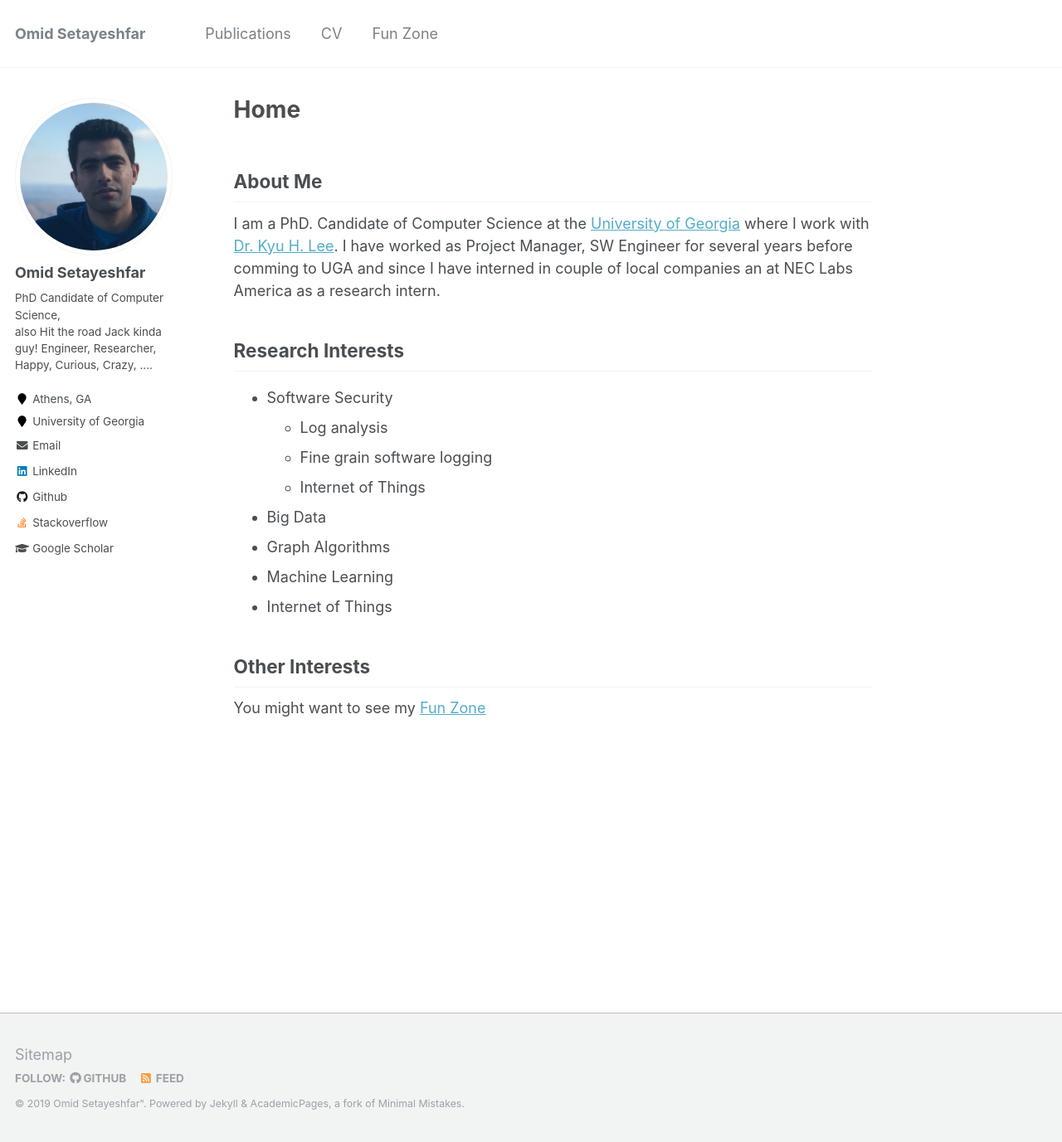
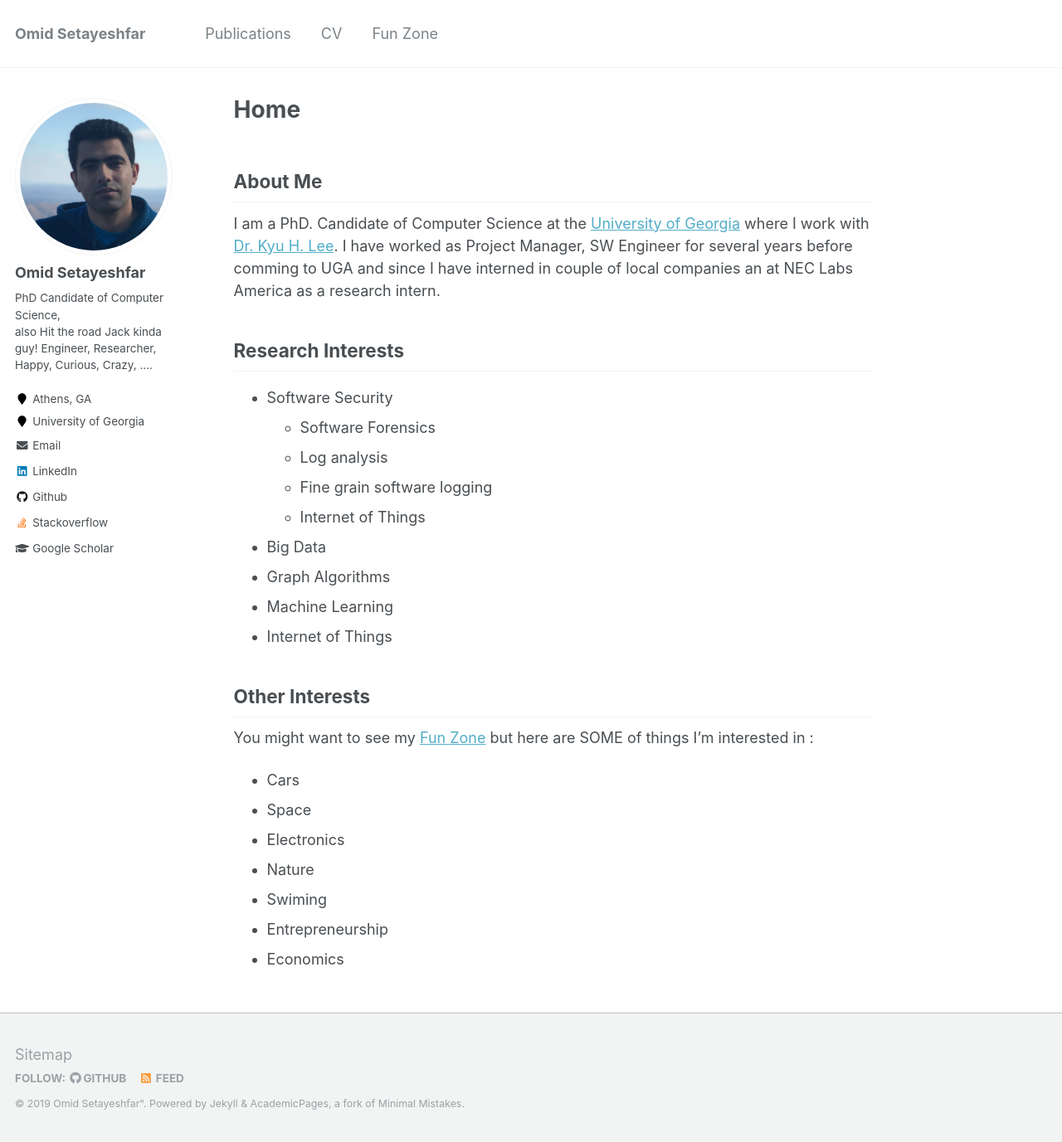
Before and after one commit to omid-s/omid-s.github.io, a Jekyll site: the page built from _pages/about.md, in a window 1280 px wide and 1377 px high. Shown: the whole window at 83% size. Built offline with Jekyll 4.4.1, drawn with Linux system fonts in a browser that asks for light colours.

Commit message:
adds non-researhci nterests

```diff
--- a/_pages/about.md
+++ b/_pages/about.md
@@ -19,6 +19,7 @@ I am a PhD. Candidate of Computer Science at the [University of Georgia](cs.uga.
 ## Research Interests
 
 * Software Security
+  * Software Forensics
   * Log analysis
   * Fine grain software logging
   * Internet of Things
@@ -30,4 +31,12 @@ I am a PhD. Candidate of Computer Science at the [University of Georgia](cs.uga.
 
 ## Other Interests
 
-You might want to see my [Fun Zone]({{base_path}}/fun/)
+You might want to see my [Fun Zone]({{base_path}}/fun/) but here are SOME of things I'm interested in :
+
+* Cars
+* Space
+* Electronics
+* Nature
+* Swiming
+* Entrepreneurship
+* Economics
```
